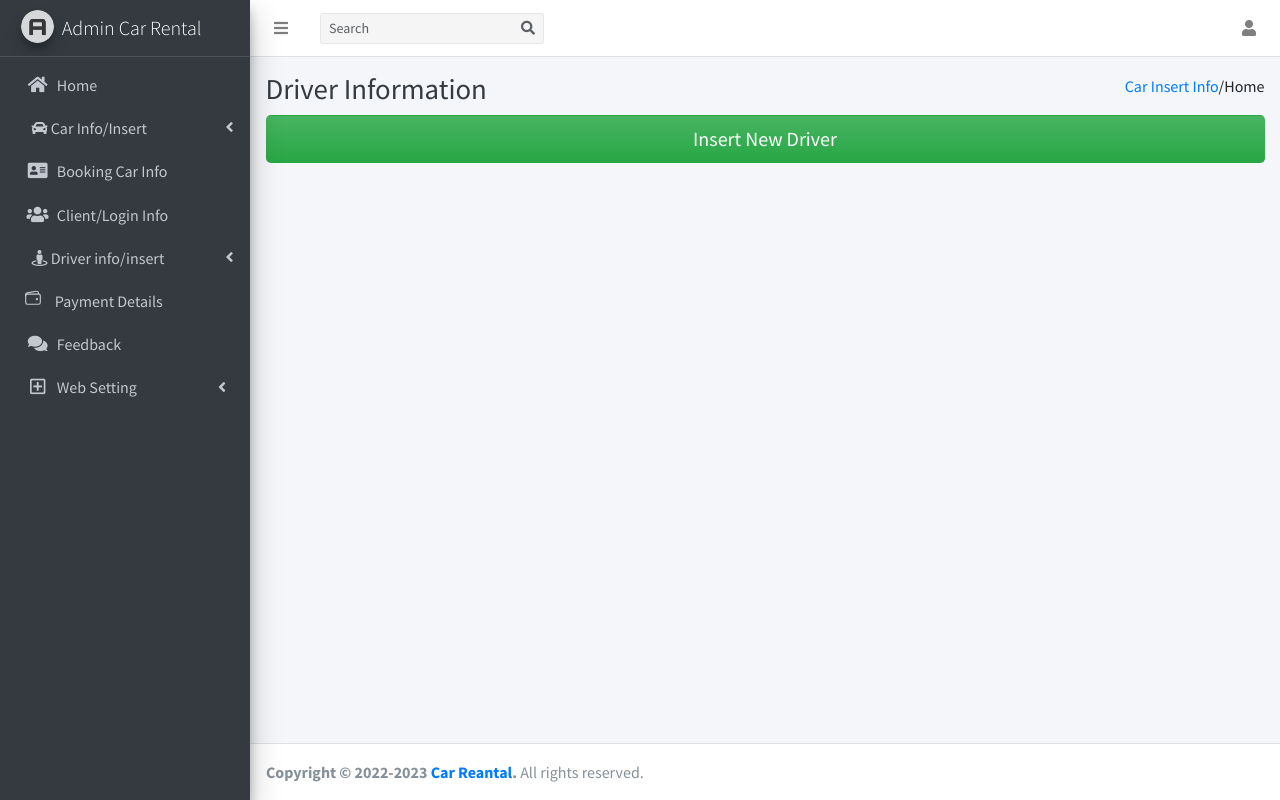
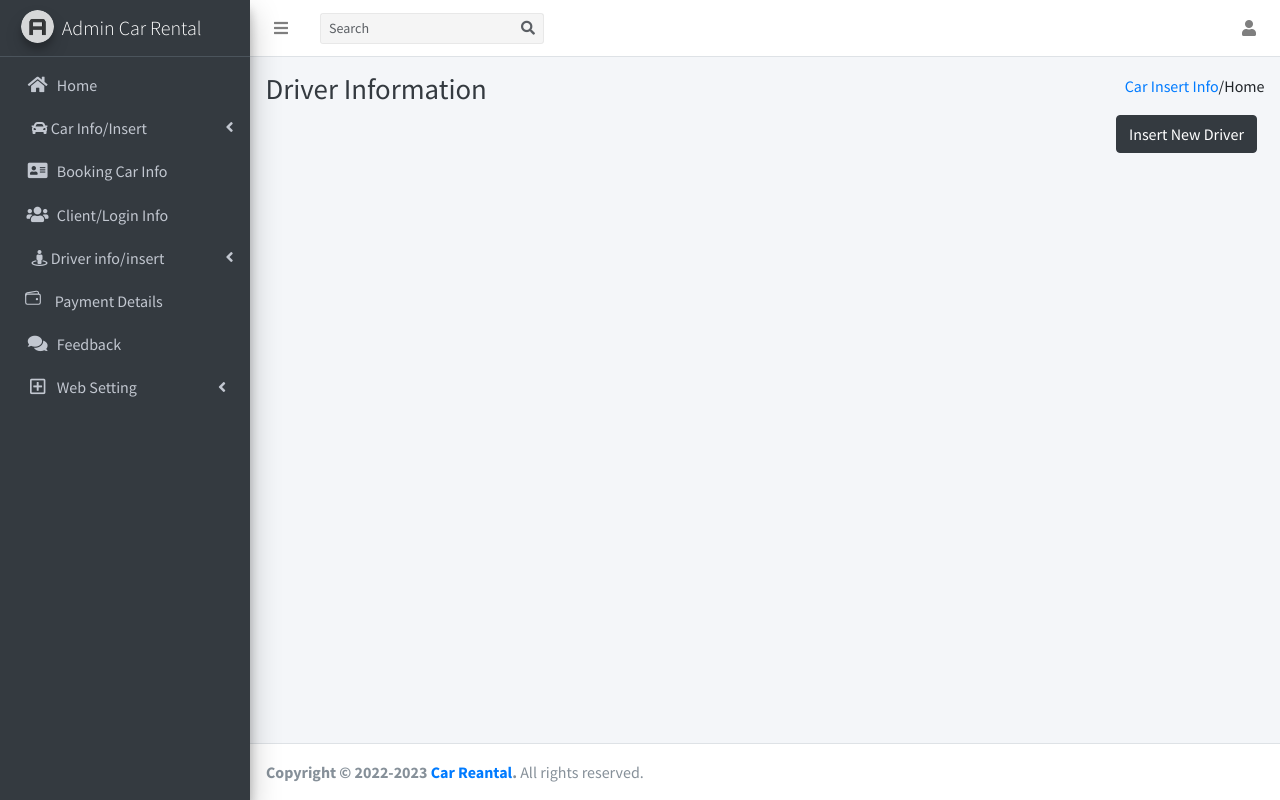
Before and after one commit to swamirajchopade/Car_rental_project, a PHP site: page /driver_info.php in a window 1280 px wide. Run offline with PHP 8.4, Linux system fonts and the light colour scheme; some libraries are stand-ins or nearby versions.

Commit message:
##..driver and car insert button position chenge.

```diff
--- a/admin/car_info.php
+++ b/admin/car_info.php
@@ -28,9 +28,9 @@
               </ol>
             </div><!-- /.col -->
           </div><!-- /.row -->
-
-          <a href="car_insert.php" class="text-center"> <button type="button" class="btn btn-block bg-gradient-secondary btn-lg">Insert Car</button></a>
-
+          <div class="container text-right ">
+            <a href="car_insert.php" class="text-center"> <button type="button" class="btn btn-dark">Insert Car</button></a>
+          </div>
 
           <!-- btn btn-block bg-gradient-secondary btn-lg -->
         </div><!-- /.container-fluid -->
--- a/admin/driver_info.php
+++ b/admin/driver_info.php
@@ -29,8 +29,10 @@
             </div><!-- /.col -->
           </div><!-- /.row -->
 
-          <a href="driver_insert.php" class="text-center"> <button type="button" class="btn btn-block bg-gradient-success btn-lg">Insert New Driver</button></a>
 
+          <div class="container text-right ">
+            <a href="driver_insert.php" class="text-center"> <button type="button" class="btn btn-dark">Insert New Driver</button></a>
+          </div>
 
           <!-- btn btn-block bg-gradient-secondary btn-lg -->
         </div><!-- /.container-fluid -->
```
